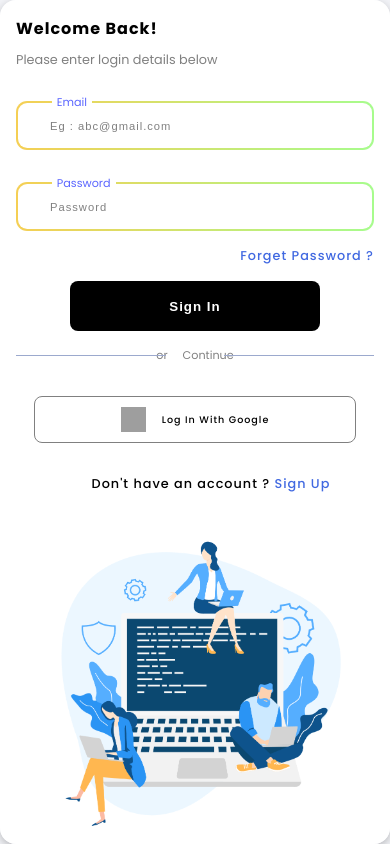
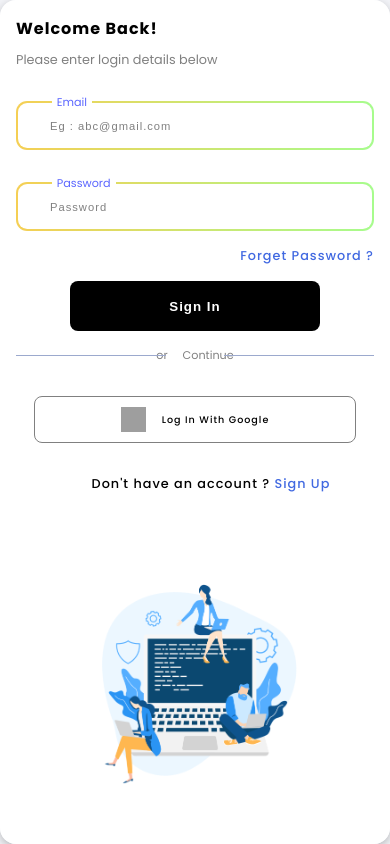
Before and after one commit to KODIYARASU01/DIGITAL_CARD_NEW_DESIGN, a React (Vite) app: page / in a window 390 px wide. Built offline with nearby package versions, Linux system fonts and the light colour scheme; grey boxes are pictures that could not be loaded.

Commit message:
Image size down for responsive

```diff
--- a/src/Component/styles/SignIn.scss
+++ b/src/Component/styles/SignIn.scss
@@ -73,7 +73,7 @@
           width: 300px;
         }
         @media screen and (max-width: 500px) {
-          width: 360px;
+          width: 250px;
         }
       }
       img {
@@ -85,7 +85,7 @@
           width: 300px;
         }
         @media screen and (max-width: 500px) {
-          width: 260px;
+          width: 220px;
         }
       }
 
```
